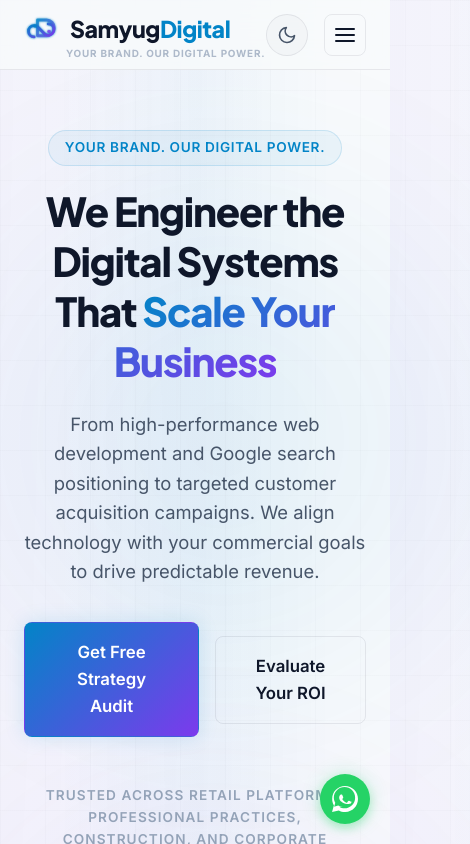
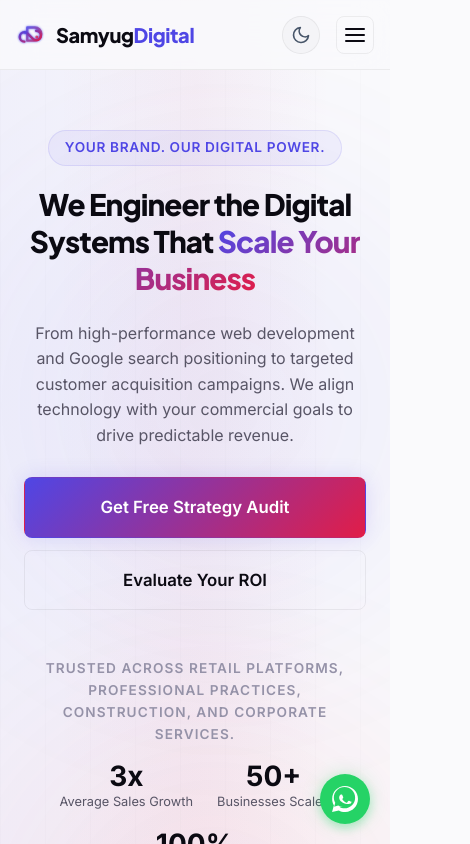
Before and after one commit to iam-yenuganti/samyugdigital, a website built with Vite: page index.html in a window 390 px wide. Both pictures are taken after a click on the button 287 px from the left and 34 px from the top of the page. Shown: the top 844 px of the page, 470 px wide, since content can reach past the window. Built offline with nearby package versions, Linux system fonts and the light colour scheme.

Commit message:
design: upgrade colors to cosmic aurora and fix mobile responsiveness bugs on all devices

```diff
--- a/src/style.css
+++ b/src/style.css
@@ -8,26 +8,26 @@
   --font-heading: 'Plus Jakarta Sans', -apple-system, BlinkMacSystemFont, "Segoe UI", Roboto, Helvetica, Arial, sans-serif;
   --font-body: 'Inter', -apple-system, BlinkMacSystemFont, "Segoe UI", Roboto, Helvetica, Arial, sans-serif;
 
-  /* Dark Theme Palette (Default) */
-  --bg-primary: #0a0b1a;
-  --bg-secondary: #11132a;
-  --bg-lighter: #1b1e3d;
-  --bg-transparent: rgba(10, 11, 26, 0.7);
-  --bg-glass: rgba(17, 19, 42, 0.65);
-
-  --text-primary: #f8fafc;
-  --text-secondary: #94a3b8;
-  --text-muted: #64748b;
-
-  --accent-primary: #00f2fe; /* Neon Cyan */
-  --accent-secondary: #9b51e0; /* Neon Purple */
-  --accent-tertiary: #f43f5e; /* Coral Accent */
+  /* Dark Theme Palette (Default - Cosmic Aurora Style) */
+  --bg-primary: #030303;
+  --bg-secondary: #080710; /* Deep midnight cosmic indigo-obsidian */
+  --bg-lighter: #12111d; /* Slightly lighter space charcoal */
+  --bg-transparent: rgba(3, 3, 3, 0.75);
+  --bg-glass: rgba(8, 7, 16, 0.7);
+
+  --text-primary: #f4f4f6; /* Off-white titanium */
+  --text-secondary: #b5b3c4; /* Cool lavender-slate secondary */
+  --text-muted: #625f7a; /* Muted slate */
+
+  --accent-primary: #6366f1; /* Electric Indigo */
+  --accent-secondary: #f43f5e; /* Sunset Rose */
+  --accent-tertiary: #f59e0b; /* Warm Gold / Amber */
   --accent-gradient: linear-gradient(135deg, var(--accent-primary) 0%, var(--accent-secondary) 100%);
-  --accent-gradient-text: linear-gradient(135deg, var(--accent-primary) 0%, var(--accent-secondary) 100%);
-  --glow-shadow: 0 0 20px rgba(0, 242, 254, 0.25);
-  --glow-shadow-purple: 0 0 20px rgba(155, 81, 224, 0.25);
-
-  --border-color: rgba(255, 255, 255, 0.08);
+  --accent-gradient-text: linear-gradient(135deg, #818cf8 0%, #fb7185 100%);
+  --glow-shadow: 0 0 20px rgba(99, 102, 241, 0.25);
+  --glow-shadow-purple: 0 0 20px rgba(244, 63, 94, 0.2);
+
+  --border-color: rgba(255, 255, 255, 0.05);
   --border-focus: var(--accent-primary);
 
   /* Layout Constants */
@@ -35,33 +35,33 @@
   --max-width: 1200px;
   --transition-smooth: all 0.35s cubic-bezier(0.4, 0, 0.2, 1);
   --transition-fast: all 0.15s ease;
-  --shadow-card: 0 10px 30px -15px rgba(0, 0, 0, 0.5);
-  --shadow-premium: 0 20px 40px -15px rgba(0, 242, 254, 0.15);
+  --shadow-card: 0 10px 30px -15px rgba(0, 0, 0, 0.7);
+  --shadow-premium: 0 20px 40px -15px rgba(99, 102, 241, 0.2);
 }
 
 /* Light Theme Variables Override */
 body.light-theme {
-  --bg-primary: #f8fafc;
-  --bg-secondary: #ffffff;
-  --bg-lighter: #f1f5f9;
-  --bg-transparent: rgba(248, 250, 252, 0.8);
-  --bg-glass: rgba(255, 255, 255, 0.75);
-
-  --text-primary: #0f172a;
-  --text-secondary: #475569;
-  --text-muted: #94a3b8;
-
-  --accent-primary: #0284c7; /* Sky Blue */
-  --accent-secondary: #7c3aed; /* Purple Blue */
+  --bg-primary: #fafafc; /* Crisp off-white */
+  --bg-secondary: #ffffff; /* Pure white panels */
+  --bg-lighter: #f1f0f6; /* Soft cool-gray panels */
+  --bg-transparent: rgba(250, 250, 252, 0.85);
+  --bg-glass: rgba(255, 255, 255, 0.8);
+
+  --text-primary: #0b0a12; /* Deep charcoal with indigo undertone */
+  --text-secondary: #585566; /* Slate gray */
+  --text-muted: #9592a8; /* Light slate gray */
+
+  --accent-primary: #4f46e5; /* Deep Royal Indigo */
+  --accent-secondary: #e11d48; /* Crimson / Rose */
   --accent-gradient: linear-gradient(135deg, var(--accent-primary) 0%, var(--accent-secondary) 100%);
-  --accent-gradient-text: linear-gradient(135deg, #0284c7 0%, #7c3aed 100%);
-  --glow-shadow: 0 0 20px rgba(2, 132, 199, 0.15);
-  --glow-shadow-purple: 0 0 20px rgba(124, 58, 237, 0.15);
-
-  --border-color: rgba(15, 23, 42, 0.08);
+  --accent-gradient-text: linear-gradient(135deg, #4f46e5 0%, #e11d48 100%);
+  --glow-shadow: 0 0 20px rgba(79, 70, 229, 0.15);
+  --glow-shadow-purple: 0 0 20px rgba(225, 29, 72, 0.1);
+
+  --border-color: rgba(9, 9, 11, 0.06);
   --border-focus: var(--accent-primary);
-  --shadow-card: 0 10px 30px -15px rgba(15, 23, 42, 0.08);
-  --shadow-premium: 0 20px 40px -15px rgba(124, 58, 237, 0.1);
+  --shadow-card: 0 10px 30px -15px rgba(9, 9, 11, 0.05);
+  --shadow-premium: 0 20px 40px -15px rgba(79, 70, 229, 0.08);
 }
 
 /* CSS Reset & General Styles */
@@ -73,17 +73,24 @@ body.light-theme {
 
 html {
   scroll-behavior: smooth;
+  overflow-x: hidden;
+  width: 100%;
+  max-width: 100%;
 }
 
 body {
   font-family: var(--font-body);
   background-color: var(--bg-primary);
+  width: 100%;
+  max-width: 100%;
+  overflow-x: hidden;
   background-image:
-    radial-gradient(at 0% 0%, rgba(155, 81, 224, 0.08) 0, transparent 50%),
-    radial-gradient(at 50% 0%, rgba(0, 242, 254, 0.08) 0, transparent 50%),
-    linear-gradient(rgba(255, 255, 255, 0.007) 1px, transparent 1px),
-    linear-gradient(90deg, rgba(255, 255, 255, 0.007) 1px, transparent 1px);
-  background-size: 100% 100%, 100% 100%, 45px 45px, 45px 45px;
+    radial-gradient(at 0% 0%, rgba(99, 102, 241, 0.12) 0, transparent 60%),
+    radial-gradient(at 50% 0%, rgba(244, 63, 94, 0.08) 0, transparent 50%),
+    radial-gradient(at 100% 50%, rgba(245, 158, 11, 0.04) 0, transparent 40%),
+    linear-gradient(rgba(255, 255, 255, 0.003) 1px, transparent 1px),
+    linear-gradient(90deg, rgba(255, 255, 255, 0.003) 1px, transparent 1px);
+  background-size: 100% 100%, 100% 100%, 100% 100%, 45px 45px, 45px 45px;
   color: var(--text-primary);
   line-height: 1.6;
   -webkit-font-smoothing: antialiased;
@@ -93,10 +100,10 @@ body {
 
 body.light-theme {
   background-image:
-    radial-gradient(at 0% 0%, rgba(124, 58, 237, 0.04) 0, transparent 50%),
-    radial-gradient(at 50% 0%, rgba(2, 132, 199, 0.04) 0, transparent 50%),
-    linear-gradient(rgba(15, 23, 42, 0.015) 1px, transparent 1px),
-    linear-gradient(90deg, rgba(15, 23, 42, 0.015) 1px, transparent 1px);
+    radial-gradient(at 0% 0%, rgba(79, 70, 229, 0.05) 0, transparent 60%),
+    radial-gradient(at 50% 0%, rgba(225, 29, 72, 0.04) 0, transparent 50%),
+    linear-gradient(rgba(15, 10, 30, 0.012) 1px, transparent 1px),
+    linear-gradient(90deg, rgba(15, 10, 30, 0.012) 1px, transparent 1px);
 }
 
 h1, h2, h3, h4 {
@@ -162,8 +169,8 @@ input, select, textarea, button {
   display: inline-block;
   padding: 6px 16px;
   border-radius: 9999px;
-  background: rgba(0, 242, 254, 0.08);
-  border: 1px solid rgba(0, 242, 254, 0.15);
+  background: rgba(99, 102, 241, 0.08);
+  border: 1px solid rgba(99, 102, 241, 0.15);
   color: var(--accent-primary);
   font-weight: 600;
   font-size: 0.85rem;
@@ -172,8 +179,8 @@ input, select, textarea, button {
   margin-bottom: 20px;
 }
 body.light-theme .badge {
-  background: rgba(2, 132, 199, 0.05);
-  border-color: rgba(2, 132, 199, 0.15);
+  background: rgba(79, 70, 229, 0.05);
+  border-color: rgba(79, 70, 229, 0.12);
 }
 
 /* Base Glassmorphism Panel */
@@ -188,12 +195,12 @@ body.light-theme .badge {
 }
 
 .glass-panel:hover {
-  border-color: rgba(0, 242, 254, 0.25);
+  border-color: rgba(244, 63, 94, 0.25);
   box-shadow: var(--shadow-premium);
   transform: translateY(-4px);
 }
 body.light-theme .glass-panel:hover {
-  border-color: rgba(124, 58, 237, 0.2);
+  border-color: rgba(225, 29, 72, 0.2);
 }
 
 .gradient-border {
@@ -293,13 +300,13 @@ body.light-theme .glow-orb {
 
 .btn-primary {
   background: var(--accent-gradient);
-  color: #0a0b1a !important; /* contrast */
+  color: #ffffff !important; /* high contrast */
   box-shadow: var(--glow-shadow);
   border: 1px solid transparent;
 }
 .btn-primary:hover {
   transform: translateY(-3px);
-  box-shadow: 0 12px 30px rgba(0, 242, 254, 0.35), 0 0 50px rgba(155, 81, 224, 0.2);
+  box-shadow: 0 12px 30px rgba(244, 63, 94, 0.3), 0 0 50px rgba(99, 102, 241, 0.2);
 }
 body.light-theme .btn-primary {
   color: #ffffff !important;
@@ -314,12 +321,12 @@ body.light-theme .btn-primary {
   background: rgba(255, 255, 255, 0.04);
   border-color: var(--accent-primary);
   transform: translateY(-3px);
-  box-shadow: 0 8px 24px rgba(0, 242, 254, 0.12);
+  box-shadow: 0 8px 24px rgba(99, 102, 241, 0.12);
 }
 body.light-theme .btn-secondary:hover {
   background: rgba(0, 0, 0, 0.02);
   border-color: var(--accent-secondary);
-  box-shadow: 0 8px 24px rgba(124, 58, 237, 0.08);
+  box-shadow: 0 8px 24px rgba(79, 70, 229, 0.08);
 }
 
 /* Header & Navbar styling */
@@ -842,7 +849,7 @@ body.light-theme .tab-nav-btn:hover {
 
 .tab-nav-btn.active {
   background: var(--accent-gradient);
-  color: #0a0b1a;
+  color: #ffffff;
   border-color: transparent;
   box-shadow: var(--glow-shadow);
 }
@@ -993,7 +1000,7 @@ body.light-theme .tab-nav-btn.active {
 .ad-image-placeholder {
   width: 100%;
   height: 70px;
-  background: linear-gradient(135deg, rgba(0, 242, 254, 0.08) 0%, rgba(155, 81, 224, 0.08) 100%);
+  background: linear-gradient(135deg, rgba(99, 102, 241, 0.08) 0%, rgba(244, 63, 94, 0.08) 100%);
   border-radius: 4px;
   display: flex;
   align-items: center;
@@ -1018,7 +1025,7 @@ body.light-theme .tab-nav-btn.active {
 }
 .ad-cta-mock {
   background: var(--accent-primary);
-  color: #0a0b1a;
+  color: #ffffff;
   font-size: 0.72rem;
   font-weight: 700;
   padding: 6px;
@@ -1240,19 +1247,19 @@ body.light-theme .tab-nav-btn.active {
 }
 .stage-1 {
   width: 100%;
-  background-color: rgba(155, 81, 224, 0.8);
+  background-color: rgba(99, 102, 241, 0.8);
   color: #fff;
 }
 .stage-2 {
   width: 80%;
-  background-color: rgba(155, 81, 224, 0.5);
+  background-color: rgba(99, 102, 241, 0.5);
   color: #fff;
-  border: 1px solid rgba(155, 81, 224, 0.8);
+  border: 1px solid rgba(99, 102, 241, 0.8);
 }
 .stage-3 {
   width: 60%;
   background-color: var(--accent-primary);
-  color: #0a0b1a;
+  color: #ffffff;
 }
 
 /* ROI Calculator Section Styling */
@@ -1325,7 +1332,7 @@ body.light-theme .styled-range {
   background: var(--accent-gradient);
   cursor: pointer;
   transition: transform 0.1s ease;
-  box-shadow: 0 0 10px rgba(0, 242, 254, 0.5);
+  box-shadow: 0 0 10px rgba(99, 102, 241, 0.4);
 }
 
 .styled-range::-webkit-slider-thumb:hover {
@@ -1381,8 +1388,8 @@ body.light-theme .output-card {
 }
 
 .roi-summary-box {
-  background: rgba(0, 242, 254, 0.03);
-  border: 1px solid rgba(0, 242, 254, 0.1);
+  background: rgba(99, 102, 241, 0.04);
+  border: 1px solid rgba(99, 102, 241, 0.12);
   border-radius: 12px;
   padding: 20px;
   display: flex;
@@ -1391,8 +1398,8 @@ body.light-theme .output-card {
   margin-bottom: 24px;
 }
 body.light-theme .roi-summary-box {
-  background: rgba(2, 132, 199, 0.01);
-  border-color: rgba(2, 132, 199, 0.08);
+  background: rgba(79, 70, 229, 0.03);
+  border-color: rgba(79, 70, 229, 0.08);
 }
 
 .roi-percentage-circle {
@@ -1400,7 +1407,7 @@ body.light-theme .roi-summary-box {
   width: 95px;
   height: 95px;
   flex-shrink: 0;
-  filter: drop-shadow(0 0 10px rgba(0, 242, 254, 0.35));
+  filter: drop-shadow(0 0 10px rgba(99, 102, 241, 0.25));
 }
 
 .circle-progress {
@@ -1576,7 +1583,7 @@ body.light-theme .form-group textarea {
 .form-group select:focus,
 .form-group textarea:focus {
   border-color: var(--accent-primary);
-  box-shadow: 0 0 8px rgba(0, 242, 254, 0.15);
+  box-shadow: 0 0 8px rgba(99, 102, 241, 0.15);
 }
 
 .custom-select-wrapper {
@@ -2043,19 +2050,20 @@ body.light-theme .site-footer {
   }
 
   .hero-section h1 {
-    font-size: 2.5rem;
+    font-size: 2.2rem;
   }
   .section-header h2 {
     font-size: 2rem;
   }
 
   .trust-stats {
-    flex-direction: column;
-    gap: 16px;
+    flex-direction: row;
+    flex-wrap: wrap;
+    justify-content: center;
+    gap: 16px 24px;
   }
   .stat-divider {
-    width: 60px;
-    height: 1px;
+    display: none;
   }
 
   .form-row {
@@ -2069,6 +2077,106 @@ body.light-theme .site-footer {
     flex-direction: column;
     gap: 16px;
     text-align: center;
+  }
+}
+
+@media (max-width: 576px) {
+  .logo-tagline {
+    display: none;
+  }
+  .navbar-container {
+    padding: 0 16px;
+  }
+  .logo-text {
+    font-size: 1.25rem;
+  }
+  .logo-icon {
+    width: 30px;
+    height: 30px;
+  }
+  .theme-btn {
+    width: 38px;
+    height: 38px;
+  }
+  .mobile-menu-btn {
+    width: 38px;
+    height: 38px;
+  }
+
+  .hero-actions {
+    flex-direction: column;
+    width: 100%;
+    gap: 12px;
+  }
+  .hero-actions .cta-btn {
+    width: 100%;
+  }
+
+  .tab-pane-info h3 {
+    font-size: 1.45rem;
+  }
+  .tab-pane-info p {
+    font-size: 0.95rem;
+  }
+
+  .contact-form-container {
+    padding: 24px 20px;
+  }
+  .form-success-overlay {
+    padding: 20px;
+  }
+}
+
+@media (max-width: 480px) {
+  .hero-section h1 {
+    font-size: 1.85rem;
+  }
+  .hero-lead {
+    font-size: 1rem;
+    margin-bottom: 28px;
+  }
+
+  .section-header h2 {
+    font-size: 1.75rem;
+  }
+
+  .visual-card {
+    height: 240px;
+    padding: 16px;
+  }
+  .float-badge {
+    right: 10px;
+    bottom: 10px;
+    padding: 8px 14px;
+  }
+  .metric-num {
+    font-size: 1.15rem;
+  }
+
+  .calc-panel {
+    padding: 24px 16px;
+  }
+  .range-label-row label {
+    font-size: 0.85rem;
+  }
+  .range-value {
+    font-size: 1rem;
+  }
+
+  .outputs-grid {
+    grid-template-columns: 1fr;
+    gap: 12px;
+  }
+  .roi-summary-box {
+    flex-direction: column;
+    text-align: center;
+    gap: 16px;
+    align-items: center;
+  }
+  .roi-details {
+    display: flex;
+    flex-direction: column;
+    align-items: center;
   }
 }
 
```
